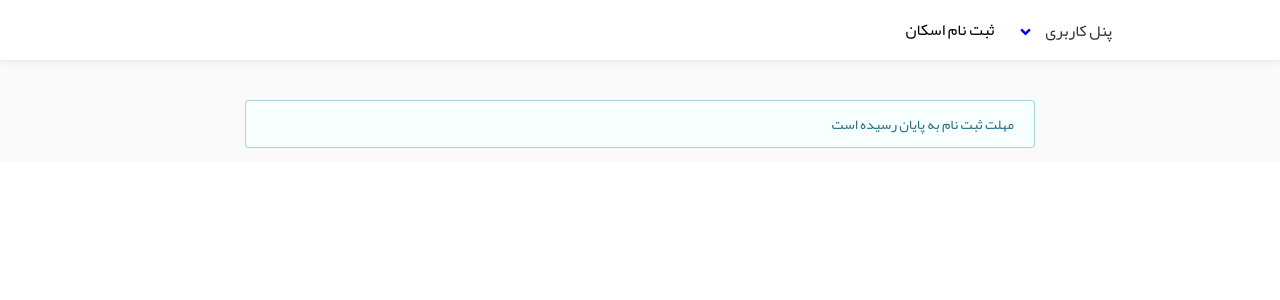
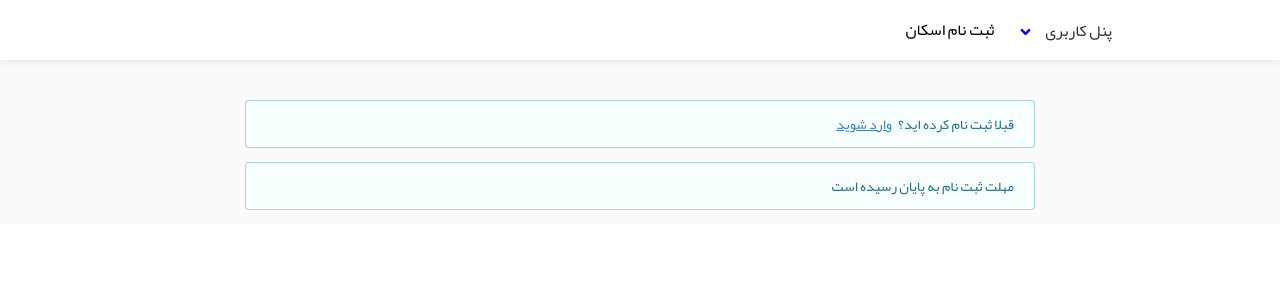
Before and after one commit to alimahdiyar/sfmc, a Django app: page /register/ in a window 1280 px wide. Shown: the top 300 px of the page. Run offline with Django 3.2, Linux system fonts and the light colour scheme.

Commit message:
some change

```diff
--- a/sfmc/views.py
+++ b/sfmc/views.py
@@ -27,11 +27,13 @@ def dashboard_view(request):
 
 
 def register_view(request):
-    # template = 'register.html'
     template = 'register_finished.html'
     if request.user.is_authenticated and not request.user.is_superuser:
         return HttpResponseRedirect(reverse('dashboard'))
 
+    return render(request, template)
+
+    # template = 'register.html'
     # valid_team_types = [{'title': team_type[1], 'value': team_type[0]} for team_type in TeamTypeConsts.states]
 
     # if request.method == 'POST':
@@ -128,7 +130,6 @@ def register_view(request):
     #                   'valid_team_types': valid_team_types,
     #                   'registration_error': None
     #               })
-    return render(request, template)
 
 
 def login_view(request):
--- a/templates/register_finished.html
+++ b/templates/register_finished.html
@@ -41,6 +41,9 @@
 <div dir="rtl" class="ui center aligned grid" style="direction: rtl; padding-top: 100px; background-color: #fafafa;">
     <div class="fourteen wide mobile ten wide tablet ten wide computer column">
         <div class="ui message info" style="text-align: right;">
+            قبلا ثبت نام کرده اید؟  <a style="padding: 0px 4px; text-decoration: underline" href="{% url 'login' %}">وارد شوید</a>
+        </div>
+        <div class="ui message info" style="text-align: right;">
             مهلت ثبت نام به پایان رسیده است
         </div>
     </div>
```
